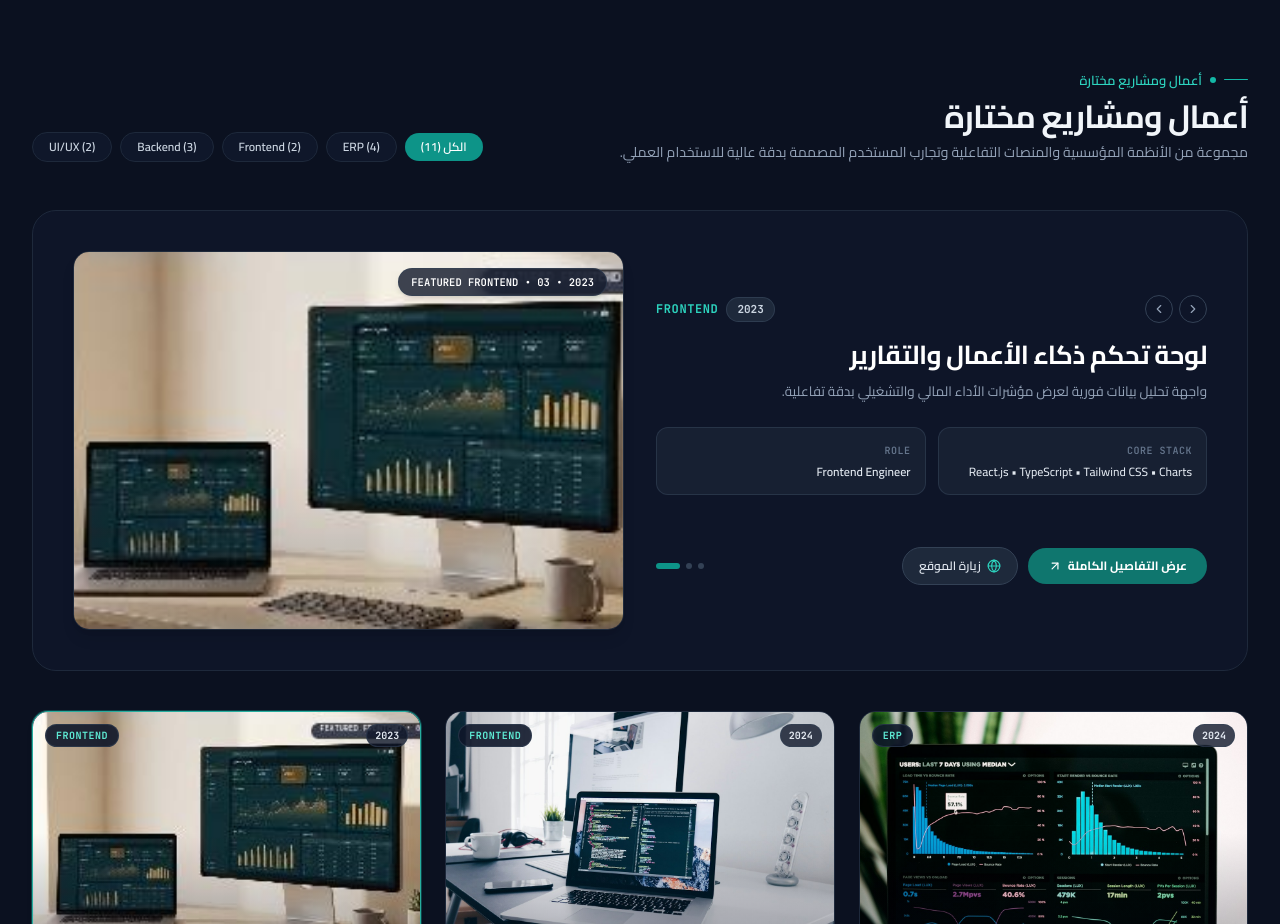
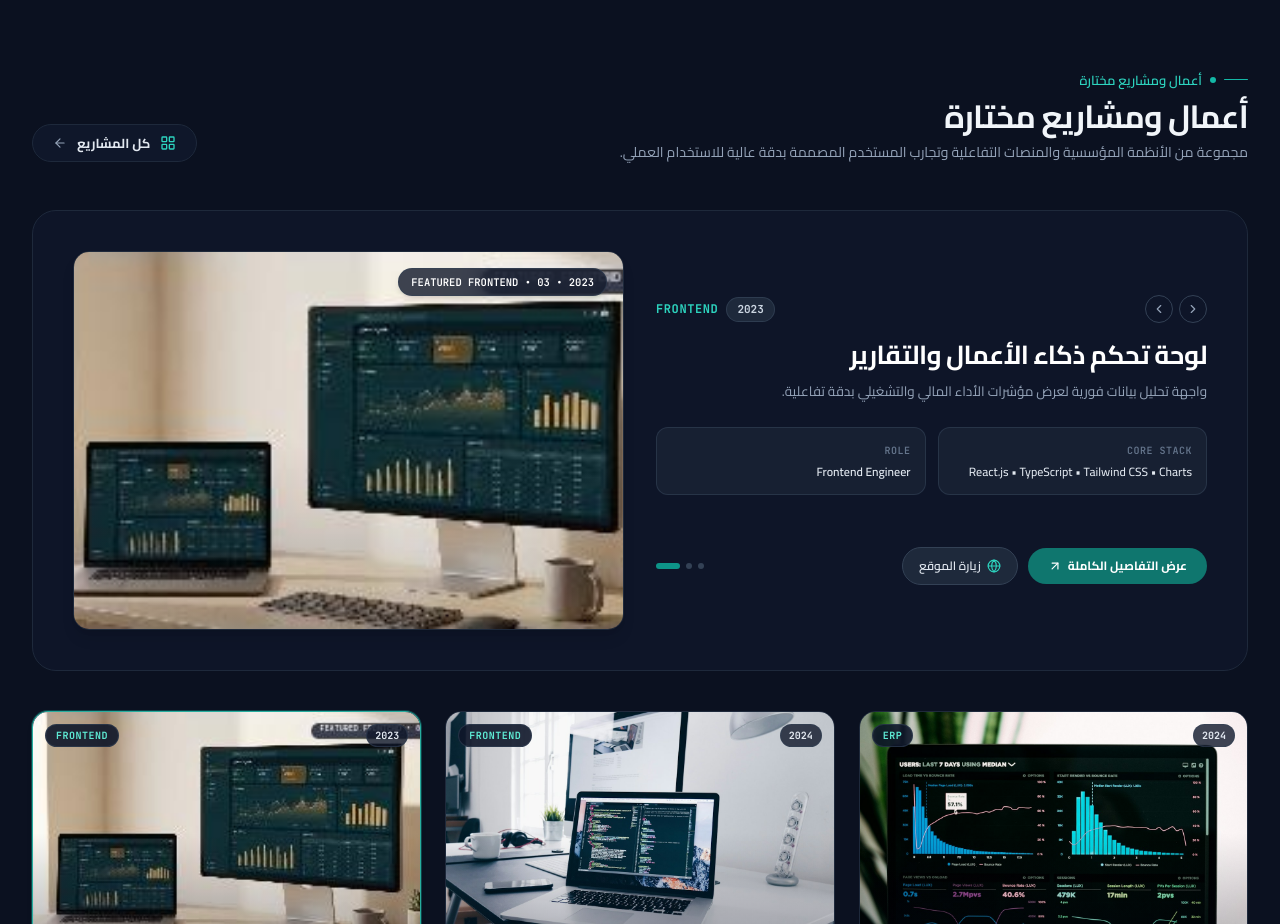
Before and after one commit to Mohammed-Aljazzar/portfolio, a Next.js app: page / in a window 1280 px wide. Shown: the part 2620-3544 px from the top of the page. Built offline with nearby package versions, Linux system fonts and the light colour scheme.

Commit message:
feat(projects): replace category pills with apps grid icon button leading to all projects

```diff
--- a/src/app/page.tsx
+++ b/src/app/page.tsx
@@ -16,6 +16,7 @@ import {
   Mail, Copy, Check, MapPin, Briefcase, Terminal, ShieldCheck,
   Cpu, Compass, Code2, Flame, Send, X, Clock, HelpCircle, CheckCircle,
   Lightbulb, Rocket, Shield, Eye, Download, Linkedin, AppWindow, Cable, Globe, ArrowUpRight,
+  LayoutGrid,
 } from "lucide-react";
 
 // Animations
@@ -823,27 +824,16 @@ export default function HomePage() {
               </p>
             </div>
 
-            {/* Left in RTL: Filter Pills */}
-            <div className="flex flex-wrap items-center gap-2">
-              {[
-                { id: "all", label: language === "ar" ? "الكل (11)" : "All (11)" },
-                { id: "erp", label: language === "ar" ? "ERP (4)" : "ERP (4)" },
-                { id: "frontend", label: language === "ar" ? "Frontend (2)" : "Frontend (2)" },
-                { id: "backend", label: language === "ar" ? "Backend (3)" : "Backend (3)" },
-                { id: "uiux", label: language === "ar" ? "UI/UX (2)" : "UI/UX (2)" },
-              ].map((cat) => (
-                <button
-                  key={cat.id}
-                  onClick={() => setActiveCategory(cat.id)}
-                  className={`px-4 py-1.5 text-xs font-semibold rounded-full transition-all duration-200 ${
-                    activeCategory === cat.id
-                      ? "bg-teal-600 text-white shadow-xs"
-                      : "bg-white dark:bg-slate-900 text-slate-700 dark:text-slate-300 border border-slate-200/90 dark:border-slate-800 hover:border-slate-300 dark:hover:border-slate-700"
-                  }`}
-                >
-                  {cat.label}
-                </button>
-              ))}
+            {/* Left in RTL: Link to All Projects Page with Apps Icon */}
+            <div>
+              <Link
+                href="/projects"
+                className="inline-flex items-center gap-2.5 px-4 sm:px-5 py-2.5 rounded-full bg-white dark:bg-slate-900 border border-slate-200/90 dark:border-slate-800 text-slate-800 dark:text-slate-200 text-xs sm:text-[13px] font-bold shadow-xs hover:border-teal-500 hover:text-teal-600 dark:hover:text-teal-400 hover:shadow-md transition-all group"
+              >
+                <LayoutGrid className="w-4 h-4 text-teal-600 dark:text-teal-400 group-hover:scale-110 transition-transform" />
+                <span>{language === "ar" ? "كل المشاريع" : "All Projects"}</span>
+                <ArrowLeft className="w-3.5 h-3.5 rtl:rotate-0 ltr:rotate-180 text-slate-400 group-hover:text-teal-600 dark:group-hover:text-teal-400 group-hover:-translate-x-0.5 ltr:group-hover:translate-x-0.5 transition-all" />
+              </Link>
             </div>
           </div>
         </ScrollReveal>
```
